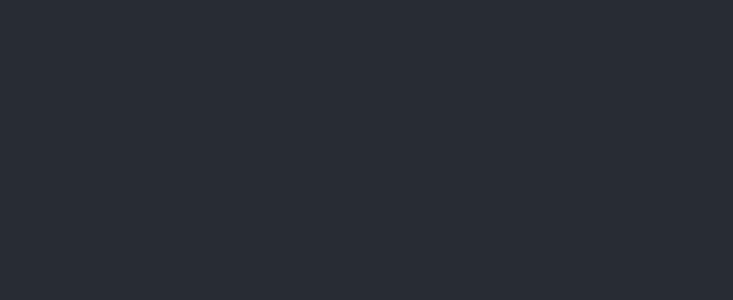
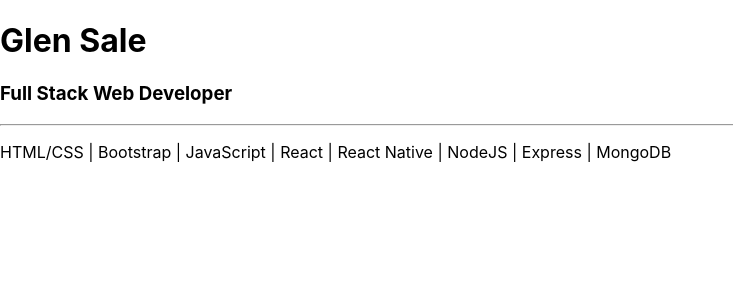
Before and after one commit to glenpogz36/React-Mypofolio, a React (Create React App) app: page / in a window 1280 px wide. Shown: the top 300 px of the page, without its empty margins (0-733 px from the left). Built offline with nearby package versions, Linux system fonts and the light colour scheme.

Commit message:
it will create a landing page

```diff
--- a/package.json
+++ b/package.json
@@ -5,6 +5,8 @@
   "dependencies": {
     "react": "^16.8.3",
     "react-dom": "^16.8.3",
+    "react-mdl": "^1.11.0",
+    "react-router-dom": "^4.3.1",
     "react-scripts": "2.1.5"
   },
   "scripts": {
--- a/src/Components/App.jsx
+++ b/src/Components/App.jsx
@@ -1,15 +1,21 @@
 import React, { Component } from 'react';
-
 import './App.css';
+// import { Layout, Header, Navigation, Drawer, Content } from 'react-mdl';
+// import { Link } from 'react-router-dom';
+import Landing from './Landingpage';
 
 class App extends Component {
   render() {
     return (
-      <div className="App">
-        <header className="App-header">
+      <div>
+        {/* <Layout>
+          <Header>
 
-        </header>
+          </Header>
+        </Layout> */}
+        <Landing />
       </div>
+
     );
   }
 }
--- a/src/Components/Landingpage.jsx
+++ b/src/Components/Landingpage.jsx
@@ -0,0 +1,23 @@
+import React, { Component } from 'react';
+
+
+
+class Landing extends Component {
+    render() {
+        return (
+            <div >
+                <div className="banner-text">
+                    <h1>Glen Sale</h1>
+                    <h3>Full Stack Web Developer</h3>
+
+                    <hr />
+
+                    <p>HTML/CSS | Bootstrap | JavaScript | React | React Native | NodeJS | Express | MongoDB</p>
+
+                </div>
+            </div>
+        )
+    }
+}
+
+export default Landing;
```
Also changed, not shown: src/logo.svg (deleted), 1 other file (tests, documents, lock files or other folders).
